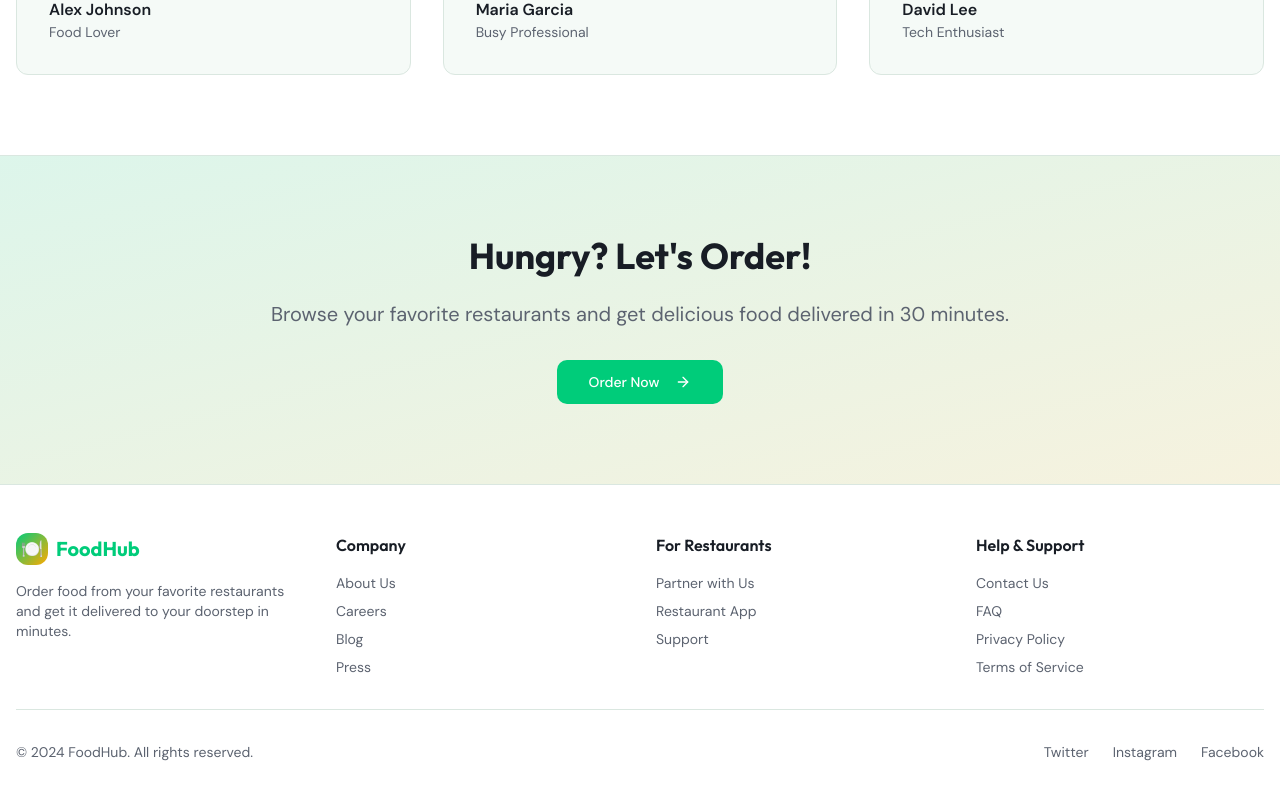
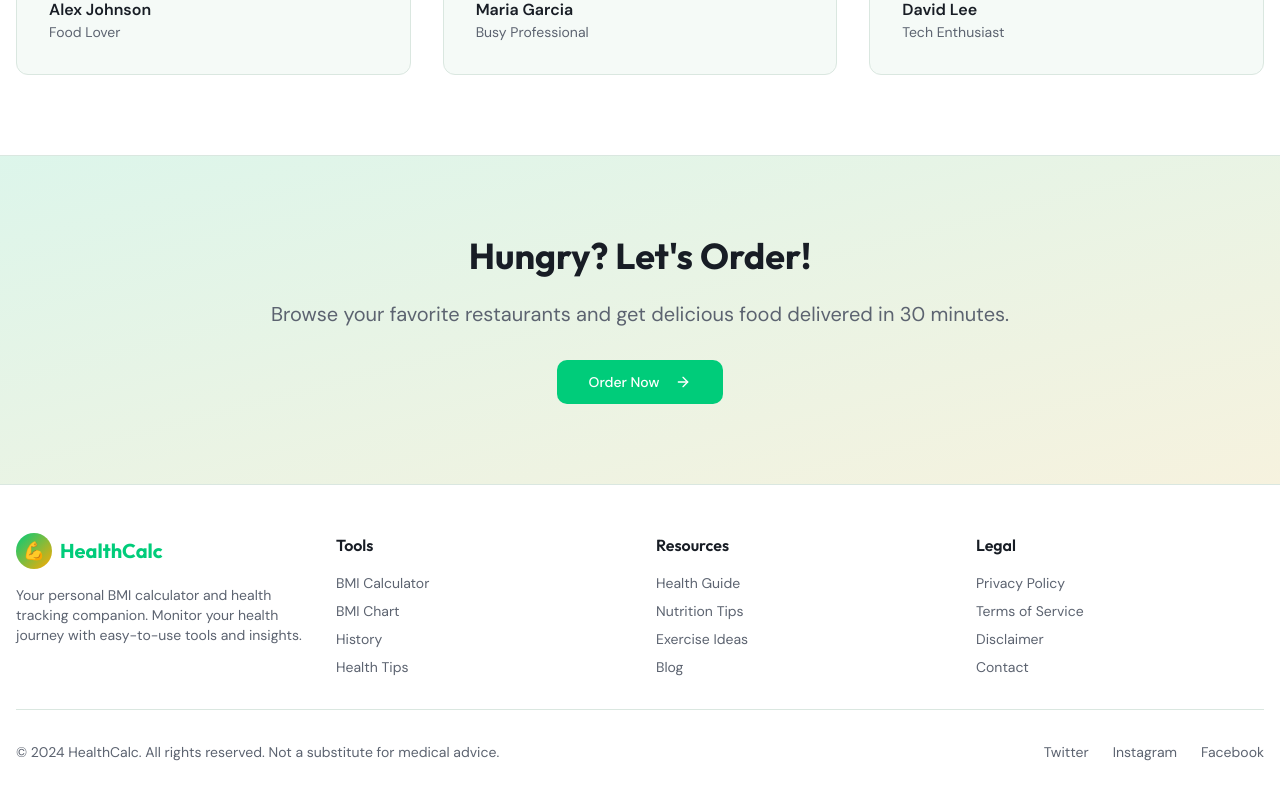
Before and after one commit to Sammyjhz/food-order-hub, a React (Vite) app: page / in a window 1280 px wide. Shown: the part 2394-3194 px from the top of the page. Built offline with nearby package versions, Linux system fonts and the light colour scheme.

Commit message:
Update footer for BMI calculator health app
cgen-7872ee7d95a644d3bb8706d67c762355

```diff
--- a/client/components/Footer.tsx
+++ b/client/components/Footer.tsx
@@ -7,125 +7,93 @@ export function Footer() {
         <div className="grid grid-cols-1 md:grid-cols-4 gap-8 mb-8">
           {/* Brand */}
           <div>
-            <Link
-              to="/"
-              className="flex items-center gap-2 font-heading text-xl font-bold text-primary mb-4"
-            >
-              <div className="w-8 h-8 bg-gradient-to-br from-primary to-secondary rounded-lg flex items-center justify-center text-white font-heading text-lg">
-                🍽️
+            <Link to="/" className="flex items-center gap-2 font-heading text-xl font-bold text-primary mb-4">
+              <div className="w-9 h-9 bg-gradient-to-br from-primary to-secondary rounded-full flex items-center justify-center text-white font-heading text-lg font-bold">
+                💪
               </div>
-              FoodHub
+              HealthCalc
             </Link>
             <p className="text-muted-foreground text-sm">
-              Order food from your favorite restaurants and get it delivered to
-              your doorstep in minutes.
+              Your personal BMI calculator and health tracking companion. Monitor your health journey with easy-to-use tools and insights.
             </p>
           </div>
 
-          {/* Company */}
+          {/* Tools */}
           <div>
-            <h3 className="font-heading font-semibold mb-4">Company</h3>
+            <h3 className="font-heading font-semibold mb-4">Tools</h3>
             <ul className="space-y-2 text-sm">
               <li>
-                <Link
-                  to="/"
-                  className="text-muted-foreground hover:text-primary transition"
-                >
-                  About Us
+                <Link to="/" className="text-muted-foreground hover:text-primary transition">
+                  BMI Calculator
                 </Link>
               </li>
               <li>
-                <a
-                  href="#"
-                  className="text-muted-foreground hover:text-primary transition"
-                >
-                  Careers
+                <Link to="/chart" className="text-muted-foreground hover:text-primary transition">
+                  BMI Chart
+                </Link>
+              </li>
+              <li>
+                <Link to="/history" className="text-muted-foreground hover:text-primary transition">
+                  History
+                </Link>
+              </li>
+              <li>
+                <Link to="/tips" className="text-muted-foreground hover:text-primary transition">
+                  Health Tips
+                </Link>
+              </li>
+            </ul>
+          </div>
+
+          {/* Resources */}
+          <div>
+            <h3 className="font-heading font-semibold mb-4">Resources</h3>
+            <ul className="space-y-2 text-sm">
+              <li>
+                <a href="#" className="text-muted-foreground hover:text-primary transition">
+                  Health Guide
                 </a>
               </li>
               <li>
-                <a
-                  href="#"
-                  className="text-muted-foreground hover:text-primary transition"
-                >
-                  Blog
+                <a href="#" className="text-muted-foreground hover:text-primary transition">
+                  Nutrition Tips
                 </a>
               </li>
               <li>
-                <a
-                  href="#"
-                  className="text-muted-foreground hover:text-primary transition"
-                >
-                  Press
+                <a href="#" className="text-muted-foreground hover:text-primary transition">
+                  Exercise Ideas
+                </a>
+              </li>
+              <li>
+                <a href="#" className="text-muted-foreground hover:text-primary transition">
+                  Blog
                 </a>
               </li>
             </ul>
           </div>
 
-          {/* For Restaurants */}
+          {/* Legal */}
           <div>
-            <h3 className="font-heading font-semibold mb-4">For Restaurants</h3>
+            <h3 className="font-heading font-semibold mb-4">Legal</h3>
             <ul className="space-y-2 text-sm">
               <li>
-                <a
-                  href="#"
-                  className="text-muted-foreground hover:text-primary transition"
-                >
-                  Partner with Us
-                </a>
-              </li>
-              <li>
-                <a
-                  href="#"
-                  className="text-muted-foreground hover:text-primary transition"
-                >
-                  Restaurant App
-                </a>
-              </li>
-              <li>
-                <a
-                  href="#"
-                  className="text-muted-foreground hover:text-primary transition"
-                >
-                  Support
-                </a>
-              </li>
-            </ul>
-          </div>
-
-          {/* Help */}
-          <div>
-            <h3 className="font-heading font-semibold mb-4">Help & Support</h3>
-            <ul className="space-y-2 text-sm">
-              <li>
-                <Link
-                  to="/contact"
-                  className="text-muted-foreground hover:text-primary transition"
-                >
-                  Contact Us
-                </Link>
-              </li>
-              <li>
-                <a
-                  href="#"
-                  className="text-muted-foreground hover:text-primary transition"
-                >
-                  FAQ
-                </a>
-              </li>
-              <li>
-                <a
-                  href="#"
-                  className="text-muted-foreground hover:text-primary transition"
-                >
+                <a href="#" className="text-muted-foreground hover:text-primary transition">
                   Privacy Policy
                 </a>
               </li>
               <li>
-                <a
-                  href="#"
-                  className="text-muted-foreground hover:text-primary transition"
-                >
+                <a href="#" className="text-muted-foreground hover:text-primary transition">
                   Terms of Service
+                </a>
+              </li>
+              <li>
+                <a href="#" className="text-muted-foreground hover:text-primary transition">
+                  Disclaimer
+                </a>
+              </li>
+              <li>
+                <a href="#" className="text-muted-foreground hover:text-primary transition">
+                  Contact
                 </a>
               </li>
             </ul>
@@ -135,7 +103,7 @@ export function Footer() {
         {/* Bottom */}
         <div className="border-t border-border pt-8">
           <div className="flex flex-col md:flex-row items-center justify-between text-sm text-muted-foreground">
-            <p>&copy; 2024 FoodHub. All rights reserved.</p>
+            <p>&copy; 2024 HealthCalc. All rights reserved. Not a substitute for medical advice.</p>
             <div className="flex items-center gap-6 mt-4 md:mt-0">
               <a href="#" className="hover:text-primary transition">
                 Twitter
```
